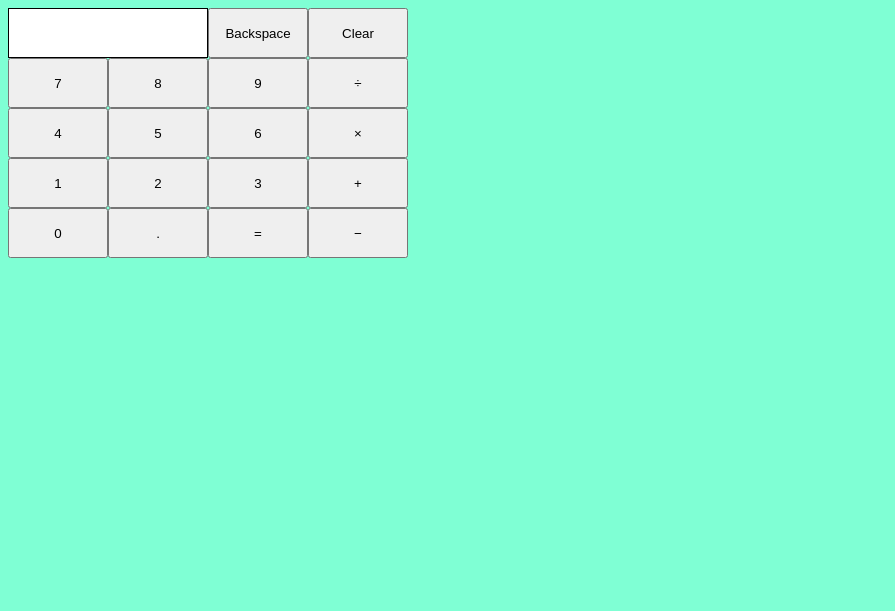
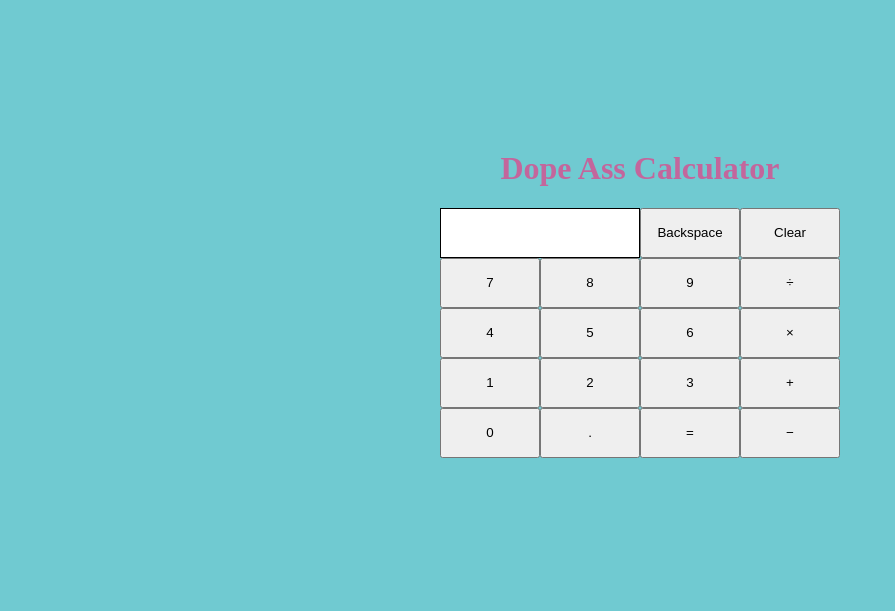
Before and after one commit to 46tcampbell/Calculator, a plain HTML site: page index.html in a window 1280 px wide. Shown: the whole page, without its empty margins (0-895 px from the left). Drawn offline with Linux system fonts and the light colour scheme.

Commit message:
Update basic styles

```diff
--- a/index.html
+++ b/index.html
@@ -7,6 +7,7 @@
     <link rel="stylesheet" href="./styles.css" />
   </head>
   <body>
+    <h1>Dope Ass Calculator</h1>
     <div id="calculator">
       <div id="calc-display-row">
         <div id="calc-display"></div>
--- a/styles.css
+++ b/styles.css
@@ -1,9 +1,14 @@
 body {
-  background-color: aquamarine;
+  background-color: #70cad1;
+  display: flex;
+  justify-content: center;
+  align-items: center;
+  min-height: 90vh;
+  flex-direction: column;
 }
 
 h1 {
-  color: blue;
+  color: #c3669c;
 }
 
 button {
```
